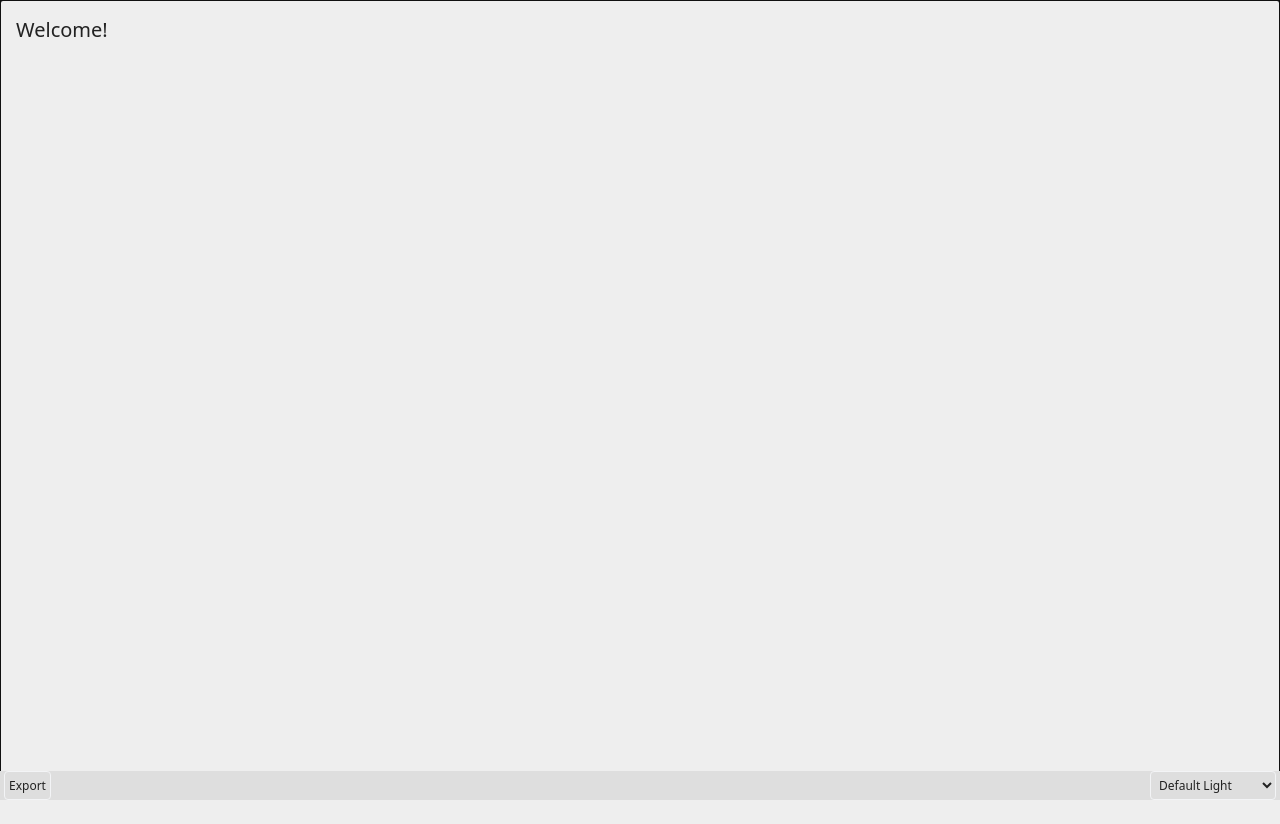
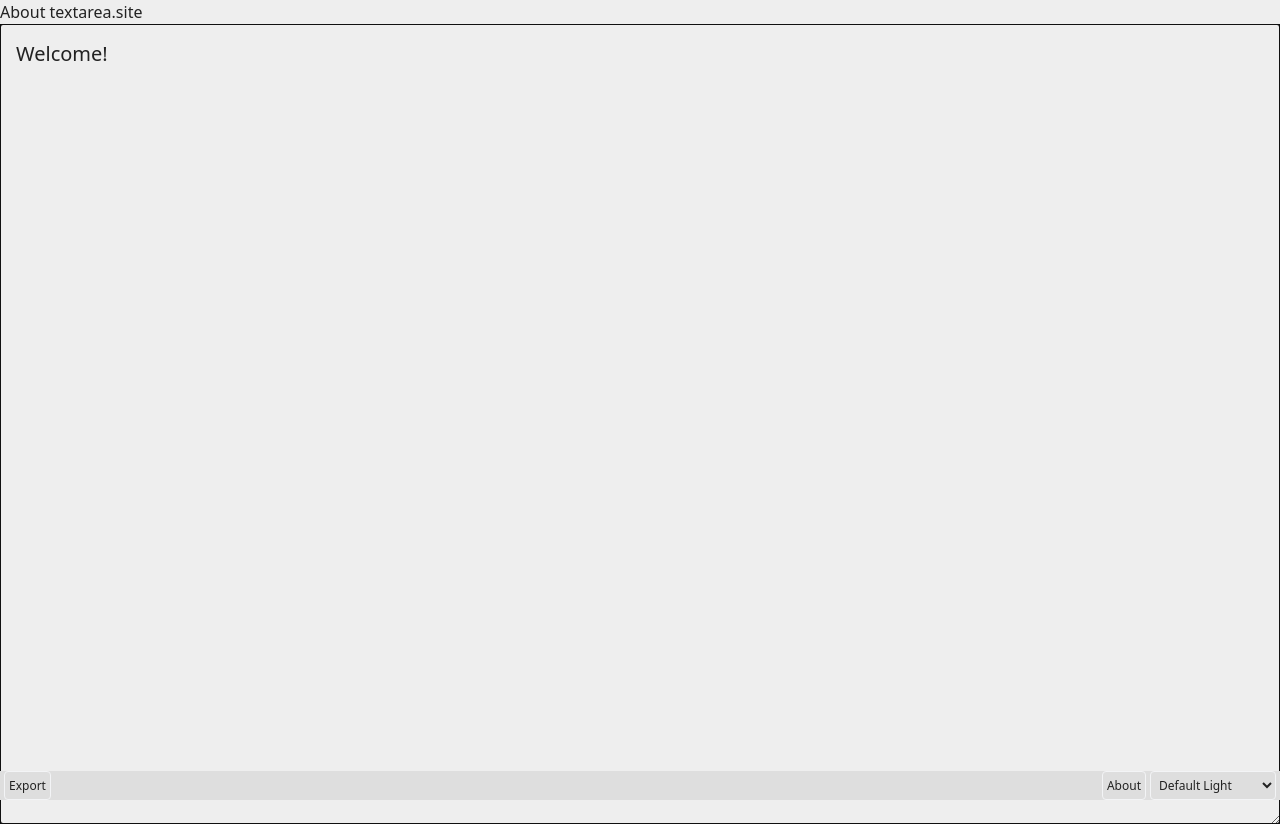
Before and after one commit to AtomicChocolate/textarea, a React (Vite) app: page / in a window 1280 px wide. Before the commit the page ends 800 px from the top, so only its background shows below. Built offline with nearby package versions, Linux system fonts and the light colour scheme.

Commit message:
Start work on about screen/button

```diff
--- a/src/App.tsx
+++ b/src/App.tsx
@@ -1,6 +1,7 @@
 import React, { useState, useEffect } from "react";
 import Writer from "./components/Writer";
 import Footer from "./components/Footer";
+import About from "./components/About";
 import { GetSave, MakeSave } from "./utilities/Saving";
 import UIThemes from "./utilities/UIThemes";
 
@@ -33,8 +34,13 @@ function App() {
 	}, [UITheme]);
 
 	return (
+		<>
+			<About></About>
 			<main className={`h-screen w-screen m-0 overflow-hidden`}>
-			<Writer text={text} saveText={(newText) => SaveText(newText, setText)} />
+				<Writer
+					text={text}
+					saveText={(newText) => SaveText(newText, setText)}
+				/>
 				<Footer
 					text={text}
 					saveStatus={text === GetSave()}
@@ -42,6 +48,7 @@ function App() {
 					setUITheme={updateUITheme}
 				/>
 			</main>
+		</>
 	);
 }
 
--- /dev/null
+++ b/src/components/About.tsx
@@ -0,0 +1,29 @@
+import React from "react";
+
+const About = () => {
+	return (
+		<div>
+			<h1>About textarea.site</h1>
+			{/* TODO: add patch notes, about me, about the project, links etc. */}
+		</div>
+	);
+};
+
+function handleClick() {
+	console.log("click");
+}
+
+const AboutButton = () => {
+	return (
+		<button
+			type="button"
+			onClick={() => handleClick()}
+			className="bg-inherit text-inherit rounded border border-gray-100 p-1"
+		>
+			About
+		</button>
+	);
+};
+
+export default About;
+export { AboutButton };
--- a/src/components/Footer.tsx
+++ b/src/components/Footer.tsx
@@ -2,6 +2,7 @@ import React from "react";
 import Export from "./footer/Export";
 import Theme from "./footer/Theme";
 import { ThemeEntry } from "../utilities/UIThemes";
+import { AboutButton } from "./About";
 
 type Props = {
 	text: string;
@@ -19,6 +20,7 @@ const Footer = (props: Props) => {
 			</div>
 			{/* right side */}
 			<div className="flex gap-1 bg-inherit text-inherit">
+				<AboutButton></AboutButton>
 				<Theme setUITheme={props.setUITheme} UITheme={props.UITheme} />
 			</div>
 		</footer>
--- a/src/main.tsx
+++ /dev/null
@@ -1,12 +0,0 @@
-import React from "react";
-import ReactDOM from "react-dom/client";
-import App from "./App";
-
-const root = ReactDOM.createRoot(
-	document.getElementById("root") as HTMLElement
-);
-root.render(
-	<React.StrictMode>
-		<App />
-	</React.StrictMode>
-);
```
Lines whose indentation alone changed are shown as unchanged.
